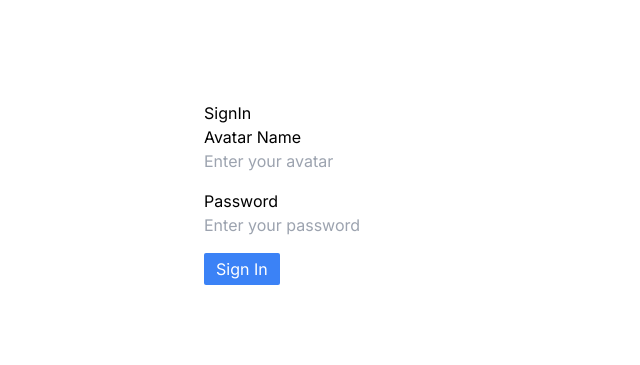
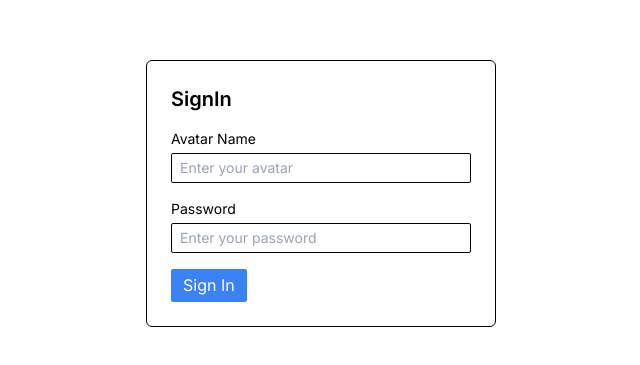
Before and after one commit to manavsiddharthgupta/promptIn.ai, a Next.js app: page /signin in a window 1280 px wide. Shown: the part 207-572 px from the top of the page, without its empty margins (319-959 px from the left). Built offline with nearby package versions, Linux system fonts and the light colour scheme.

Commit message:
ui: added css in signIn component

```diff
--- a/app/components/Button.tsx
+++ b/app/components/Button.tsx
@@ -1,16 +1,24 @@
-import React, { FC } from "react";
+import React, { FC } from 'react';
 
 interface ButtonProps {
-  type: "button" | "submit" | "reset";
-  children: React.ReactNode;
+	type: 'button' | 'submit' | 'reset';
+	children: React.ReactNode;
+	className?: string;
 }
 
-const Button: FC<ButtonProps> = ({ children, type }) => {
-  return (
-    <button className="bg-blue-500 text-white rounded-sm py-1 px-3" type={type}>
-      {children}
-    </button>
-  );
+const Button: FC<ButtonProps> = ({ children, type, className }) => {
+	return (
+		<button
+			className={
+				className
+					? className
+					: 'bg-blue-500 text-white rounded-sm pt-1 px-3 pb-[5px]'
+			}
+			type={type}
+		>
+			{children}
+		</button>
+	);
 };
 
 export default Button;
--- a/app/components/InputField.tsx
+++ b/app/components/InputField.tsx
@@ -1,4 +1,4 @@
-import React, { FC } from "react";
+import React, { FC } from 'react';
 
 interface InputFieldProps {
 	value: string;
@@ -16,10 +16,10 @@ const InputField: FC<InputFieldProps> = ({
 	onChangeHandler,
 }) => {
 	return (
-    <label className="block mb-4">
+		<label className="block mb-4 text-sm">
 			{label}
 			<input
-        className="block"
+				className="block w-full rounded-sm py-1 px-2 outline-none border-[1px] border-black mt-1"
 				onChange={onChangeHandler}
 				value={value}
 				type={type}
--- a/app/signin/page.tsx
+++ b/app/signin/page.tsx
@@ -17,13 +17,14 @@ export default function SignIn() {
 		});
 	return (
 		<main className="min-h-screen flex items-center justify-center">
-			<section>
-				<p>SignIn</p>
+			<section className="border-[1.5px] border-black p-6 rounded-md max-w-full w-[350px]">
+				<p className="font-semibold text-xl">SignIn</p>
 				<form
 					onSubmit={(event) => {
 						event.preventDefault();
 						console.log(avatarName, password);
 					}}
+					className="mt-4"
 				>
 					<InputField
 						value={avatarName}
```
Lines whose indentation alone changed are shown as unchanged.
